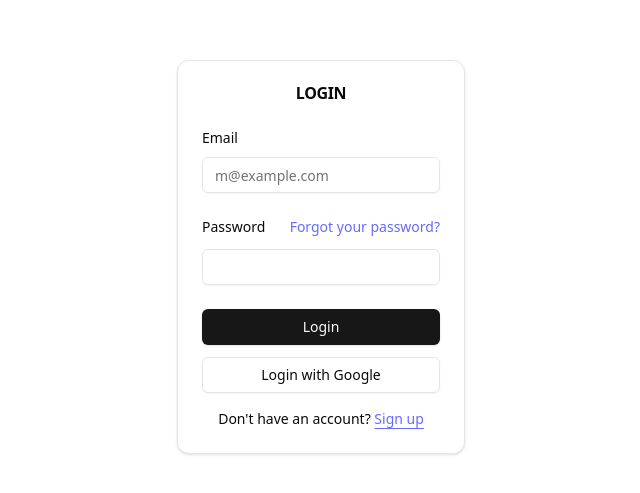
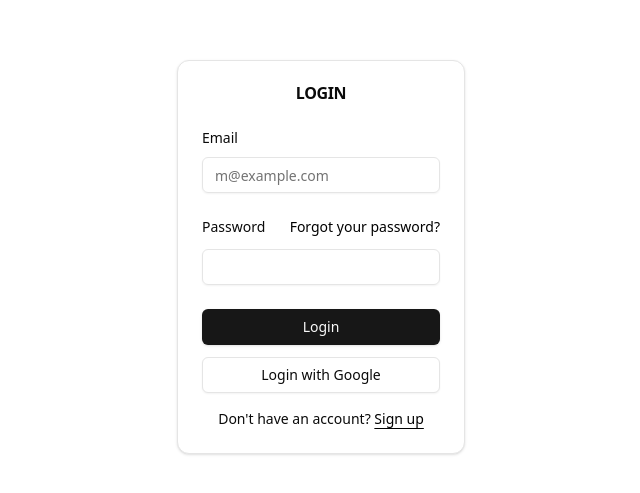
Before and after one commit to Skywingy/pupstore, a React (Vite) app in the folder front/: page /login in a window 1280 px wide. Shown: the part 143-636 px from the top of the page, without its empty margins (319-959 px from the left). Built offline with nearby package versions, Linux system fonts and the light colour scheme; no server answers.

Commit message:
font change

```diff
--- a/front/package.json
+++ b/front/package.json
@@ -10,6 +10,7 @@
     "preview": "vite preview"
   },
   "dependencies": {
+    "@fontsource/space-grotesk": "^5.2.8",
     "@radix-ui/react-dialog": "^1.1.14",
     "@radix-ui/react-label": "^2.1.7",
     "@radix-ui/react-navigation-menu": "^1.2.13",
--- a/front/src/index.css
+++ b/front/src/index.css
@@ -1,9 +1,11 @@
+@import url("https://fonts.googleapis.com/css2?family=Raleway:ital,wght@0,100..900;1,100..900&display=swap");
+
 @tailwind base;
 @tailwind components;
 @tailwind utilities;
 
 :root {
-  font-family: system-ui, Avenir, Helvetica, Arial, sans-serif;
+  font-family: "Raleway", 100;
   line-height: 1.5;
   font-weight: 400;
   padding: 0;
@@ -20,23 +22,23 @@
 
 a {
   font-weight: 500;
-  color: #646cff;
+  color: black;
   text-decoration: inherit;
 }
 a:hover {
-  color: #646cff;
+  color: black;
 }
 a {
-  color: #646cff;
+  color: black;
 }
 a:visited {
-  color: #646cff;
+  color: black;
 }
 a:hover {
-  color: #646cff;
+  color: black;
 }
 a:active {
-  color: #646cff;
+  color: black;
 }
 
 body {
```
Also changed, not shown: front/src/main.tsx (+8 -9 lines), 1 other file (tests, documents, lock files or other folders).
